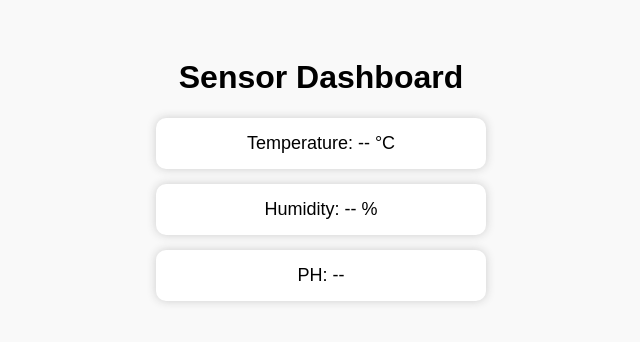
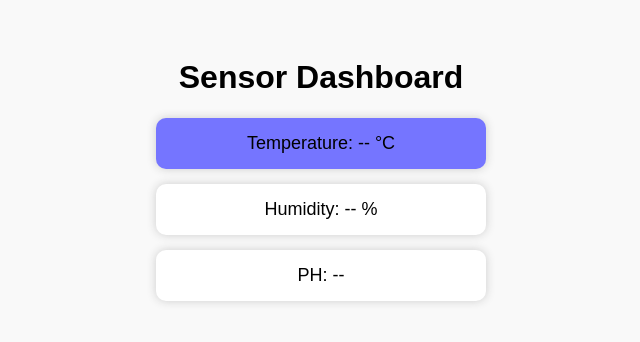
Before and after one commit to anshulgaharwal/biogas-monitoring-system, a plain HTML site: page index.html in a window 1280 px wide. In both pictures the pointer is over the element "Temperature: -- °C". Shown: the whole page, without its empty margins (319-959 px from the left). Drawn offline with Linux system fonts and the light colour scheme; no server answers.

Commit message:
Update style.css

```diff
--- a/style.css
+++ b/style.css
@@ -13,3 +13,6 @@ body {
   box-shadow: 0 0 10px #ccc;
   font-size: 18px;
 }
+.sensor:hover{
+  background-color: rgb(117, 117, 255);
+}
```
